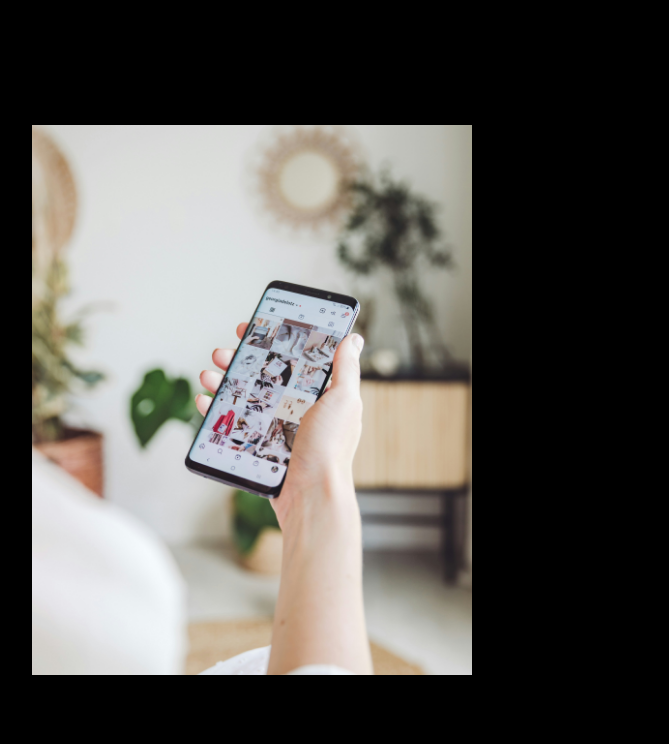
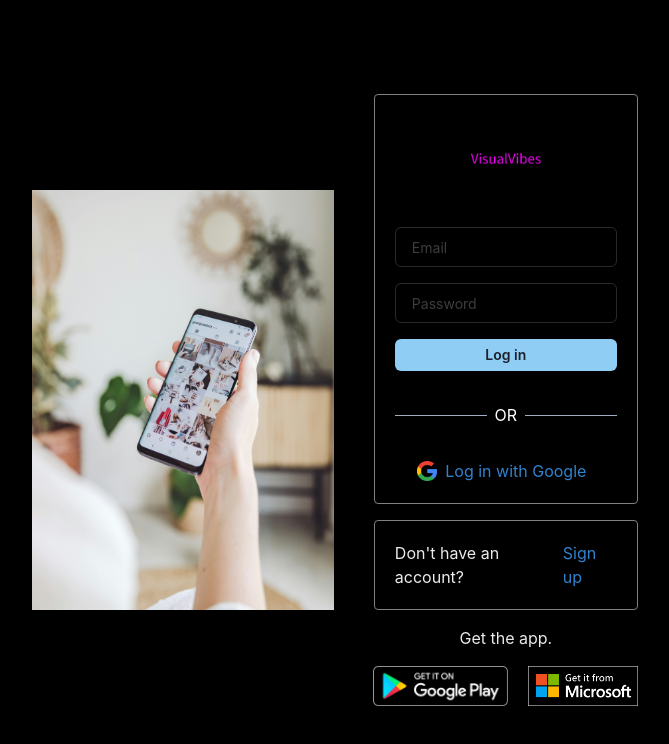
Before and after one commit to pankajdwivedi077/VisualVibes, a React (Vite) app: page /auth in a window 1280 px wide. Shown: the top 744 px of the page, without its empty margins (305-974 px from the left). Built offline with nearby package versions, Linux system fonts and the light colour scheme.

Commit message:
Auth form

```diff
--- /dev/null
+++ b/src/components/AuthForm/AuthForm.jsx
@@ -0,0 +1,65 @@
+import { Box, Button, Flex, Image, Input, Text, VStack } from '@chakra-ui/react'
+import React, { useState } from 'react'
+
+const AuthForm = () => {
+
+ const [isLogin, setIsLogin] = useState(true)
+
+  return (
+    <>
+     <Box border={"1px solid gray"} borderRadius={4} padding={5}>
+      <VStack spacing={4}>
+        <Image src='/logo.png' h={24} cursor={"pointer"} alt='VisualVibes'/>
+        <Input
+          placeholder='Email'
+          fontSize={14}
+          type='email'
+        />
+        <Input
+          placeholder='Password'
+          fontSize={14}
+          type='password'
+        />
+
+        {!isLogin ? (
+            <Input
+            placeholder='Confirm Password'
+            fontSize={14}
+            type='password'
+          />
+        ) : null}
+
+        <Button w={"full"} colorScheme='blue' size={"sm"} fontSize={14}  >
+          {isLogin ? "Log in" : "Sign up"}
+        </Button>
+
+        <Flex alignItems={"center"} justifyContent={"center"} my={4} gap={1} w={"full"}>
+          <Box flex={2} h={"1px"} bg={"gray.400"} />
+          <Text mx={1} color={"white"}>OR</Text>
+          <Box flex={2} h={"1px"} bg={"gray.400"} />
+        </Flex>
+
+        <Flex alignItems={"center"} justifyContent={"center"} cursor={"pointer"}>
+          <Image src='/google.png' w={5} alt='Google' />
+          <Text mx="2" color={"blue.500"} >Log in with Google</Text>
+        </Flex>
+
+      </VStack>
+     </Box>
+
+     <Box border={"1px solid grey"} borderRadius={4} padding={5}>
+      <Flex alignItems={"center"} justifyContent={"center"} >
+        <Box>
+          {isLogin ? "Don't have an account?" : " have an account"}
+        </Box>
+        <Box onClick={() => setIsLogin(!isLogin)} color={"blue.500"} cursor={"pointer"} >
+          {isLogin ? "Sign up" : 'Log in'}
+        </Box>
+      </Flex>
+     </Box>
+
+    </>
+  )
+}
+
+export default AuthForm
--- a/src/pages/AuthPage/AuthPage.jsx
+++ b/src/pages/AuthPage/AuthPage.jsx
@@ -1,21 +1,29 @@
-import { Box, Container, Flex, Image, VStack } from '@chakra-ui/react'
+import { Box, Container, Flex, Image, VStack } from "@chakra-ui/react";
+import AuthForm from "../../components/AuthForm/AuthForm";
 
 const AuthPage = () => {
   return (
     <Flex minH={"100vh"} justifyContent={"center"} alignItems={"center"} px={4}>
-        <Container maxWidth={Container.md} padding={0} >
+      <Container maxWidth={Container.md} padding={0}>
+        <Flex justifyContent={"center"} alignItems={"center"} gap={10}>
           {/* Left hand-side */}
-            <Box display={{base:"none", md:"block"}}>
-               <Image src='/auth.jpg' h={550} alt='Phone img'/>
+          <Box display={{ base: "none", md: "block" }}>
+            <Image src="/auth.jpg" h={420} alt="Phone img" />
           </Box>
 
           {/* Right hand-side */}
-           <VStack spacing={4} >
-
+          <VStack spacing={4} align={"stretch"}>
+            <AuthForm />
+            <Box textAlign={"center"}>Get the app.</Box>
+            <Flex gap={5} justify={"center"}>
+              <Image src="/playstore.png" h={10} alt="PlayStore logo" />
+              <Image src="/microsoft.png" h={10} alt="Microsoft logo" />
+            </Flex>
           </VStack>
+        </Flex>
       </Container>
     </Flex>
-  )
-}
+  );
+};
 
-export default AuthPage
+export default AuthPage;
```
Also changed, not shown: public/logo.png (added). Lines whose indentation alone changed are shown as unchanged.
